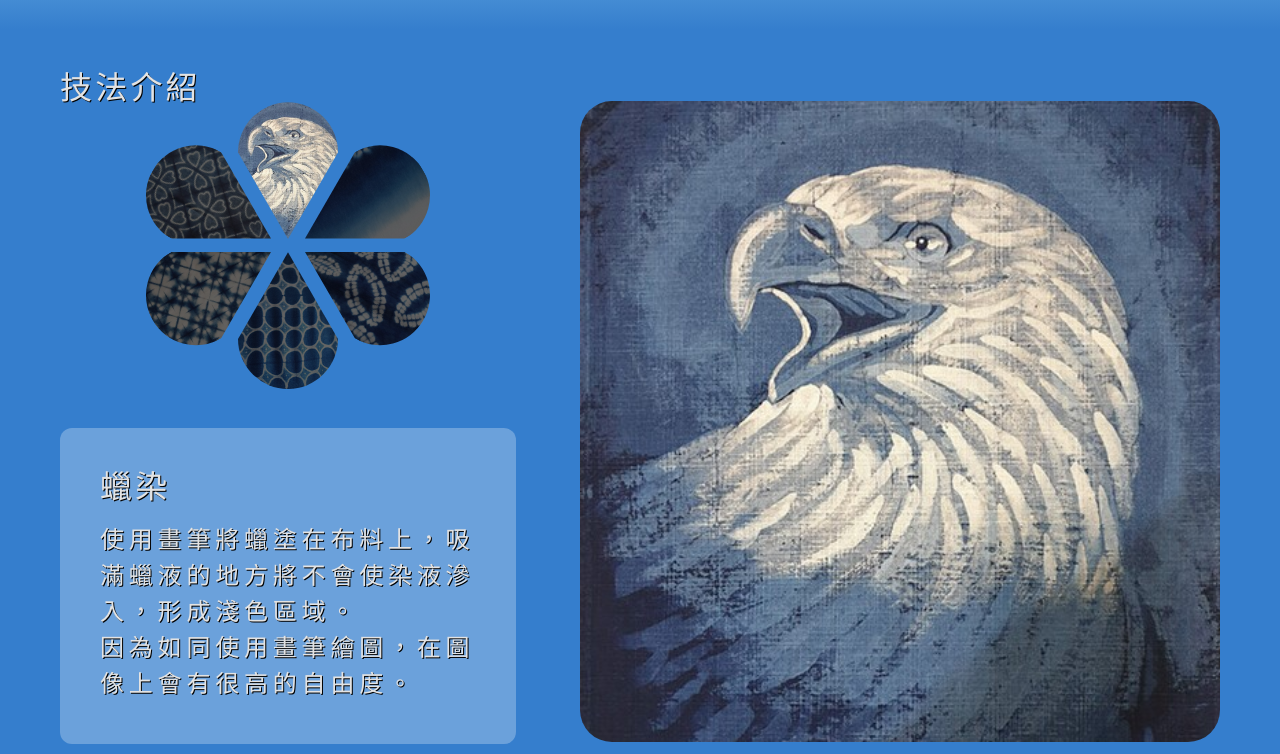
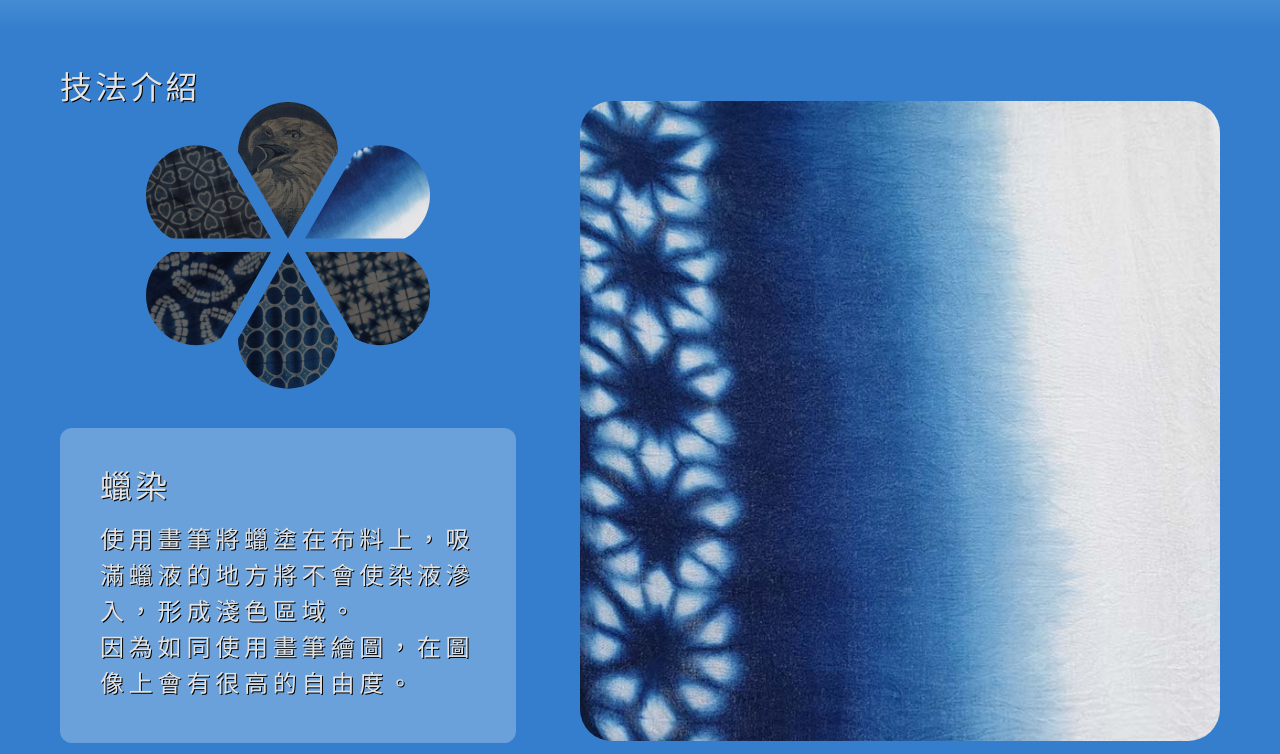
Before and after one commit to ATMJin/parsonal_project, a plain HTML site: page front_page.html in a window 1280 px wide. Shown: the part 1876-2630 px from the top of the page. Drawn offline with Linux system fonts and the light colour scheme.

Commit message:
小花輪播差文字完成

```diff
--- a/front_page.html
+++ b/front_page.html
@@ -67,7 +67,6 @@
         <button class="btn next_pic"><i class="fas fa-angle-right"></i></button>
       </div>
 
-      <!-- FIXME 點擊按鈕時輪播計時重置 -->
       <div class="course_introduce_words carousel show">
         <h3>車縫染課程</h3>
         <p class="course_introduce_words_paragraph">
@@ -124,8 +123,6 @@
         <a href="masterpiece_page.html">更多作品一覽></a>
       </div>
     </section>
-    <!-- <path id="petal" d="M 50,136.6 L 0,50 A 50,50 0,0,1 100,50 L 50,136.6 z"></path> -->
-
 
     <!-- 漸層 -->
     <div class="change_backgraound_back"></div>
@@ -136,11 +133,11 @@
         <div class="skill_roulette">
           <div class="flower_roulette">
             <img class="roulette_top_left" src="img/skill_heart_circle.jpg" alt=""></img>
-            <img class="roulette_top" src="img/masterpiece_eagle.jpg" alt="蠟染">
+            <img class="roulette_top lighter" src="img/masterpiece_eagle.jpg" alt="蠟染">
             <img class="roulette_top_right" src="img/skill_linear_gradien.jpg" alt=""></img>
-            <img class="roulette_bottom_left" src="img/skill_squir.jpg" alt=""></img>
+            <img class="roulette_bottom_right" src="img/skill_squir.jpg" alt=""></img>
             <img class="roulette_bottom" src="img/skill_whiteCircle_and_blueBackground.jpg" alt="綁染"></img>
-            <img class="roulette_bottom_right" src="img/skill_leaf.jpg" alt=""></img>
+            <img class="roulette_bottom_left" src="img/skill_leaf.jpg" alt=""></img>
           </div>
         </div>
         <div class="skill_intro">
--- a/script/front.script.js
+++ b/script/front.script.js
@@ -1,4 +1,5 @@
-let next_pic_num = setInterval(next_pic, 5000)
+let next_pic_num = setInterval(next_pic, 5000);
+setInterval(change_small_flower_timer, 5000)
 window.addEventListener("load", init, false);
 
 function pre_pic() {
@@ -68,20 +69,64 @@ function change_flower(e) {
   big_flower.src = e.target.src
 }
 
+// 小花輪播
+// 滑鼠移動換圖
 function change_small_flower(e) {
   let skill_pic = document.querySelector(".skill_pic>img");
-  skill_pic.src = e.target.src
+  skill_pic.src = e.target.src;
+
+  let darker = document.querySelectorAll("img[class^='roulette_']");
+  for (let i = 0; i < darker.length; i++) {
+    darker[i].classList.remove("lighter");
+  }
+  e.target.classList.add("lighter");
+}
+// 時間輪播
+function change_small_flower_timer() {
+  let flower = document.querySelectorAll("img[class^='roulette_']");
+  let big_flower = document.querySelector(".skill_pic>img")
+  for (let i = 0; i < flower.length; i++) {
+    if (big_flower.src == flower[i].src) {
+      if (i == 5) {
+        big_flower.src = flower[0].src;
+        flower[5].classList.remove("lighter");
+        flower[0].classList.add("lighter");
+        break;
+      } else {
+        big_flower.src = flower[i + 1].src;
+        flower[i].classList.remove("lighter");
+        flower[i + 1].classList.add("lighter");
+        break;
+      }
+    }
+  }
 }
 
+
+
+
+
+
+
+
+
 function init() {
+  // 輪播按鈕
   document.getElementsByClassName("pre_pic")[0].addEventListener("click", pre_pic, false);
   document.getElementsByClassName("next_pic")[0].addEventListener("click", next_pic, false);
+  // 大花輪播
   let big_flower_petal = document.getElementsByClassName("big_flower_petal")
   for (let i = 0; i < big_flower_petal.length; i++) {
     big_flower_petal[i].addEventListener("click", change_flower, false);
+    big_flower_petal[i].addEventListener("mouseover", change_flower, false);
   }
+  // 小花輪播
   let small_flower_petal = document.querySelectorAll("img[class^='roulette_']")
   for (let i = 0; i < small_flower_petal.length; i++) {
     small_flower_petal[i].addEventListener("click", change_small_flower, false);
+    small_flower_petal[i].addEventListener("mouseover", change_small_flower, false);
   }
+
+
+
 }
--- a/style/front_style.css
+++ b/style/front_style.css
@@ -429,6 +429,11 @@ p {
   width: 100%;
   height: 100%;
   object-fit: cover;
+  filter: brightness(40%);
+}
+
+.flower_roulette>img.lighter {
+  filter: brightness(100%);
 }
 
 .flower_roulette>img:nth-child(1) {
@@ -436,7 +441,6 @@ p {
   grid-row: 1;
   clip-path: var(--upper_petal);
   transform: translate(83px) rotate(-60deg);
-  filter: brightness(40%);
   transform-origin: center 136.6px;
 }
 
@@ -451,32 +455,28 @@ p {
   grid-row: 1;
   clip-path: var(--upper_petal);
   transform: translate(-83px) rotate(60deg);
-  filter: brightness(40%);
   transform-origin: center 136.6px;
 }
 
 .flower_roulette>img:nth-child(4) {
-  grid-column: 1;
+  grid-column: 3;
   grid-row: 2;
   clip-path: var(--down_petal);
-  transform: translate(83px) rotate(60deg);
-  filter: brightness(40%);
+  transform: translate(-83px) rotate(-60deg);
   transform-origin: top center;
 }
 
 .flower_roulette>img:nth-child(5) {
   grid-column: 2;
   grid-row: 2;
-  filter: brightness(40%);
   clip-path: var(--down_petal);
 }
 
 .flower_roulette>img:nth-child(6) {
-  grid-column: 3;
+  grid-column: 1;
   grid-row: 2;
   clip-path: var(--down_petal);
-  transform: translate(-83px) rotate(-60deg);
-  filter: brightness(40%);
+  transform: translate(83px) rotate(60deg);
   transform-origin: top center;
 }
 
```
